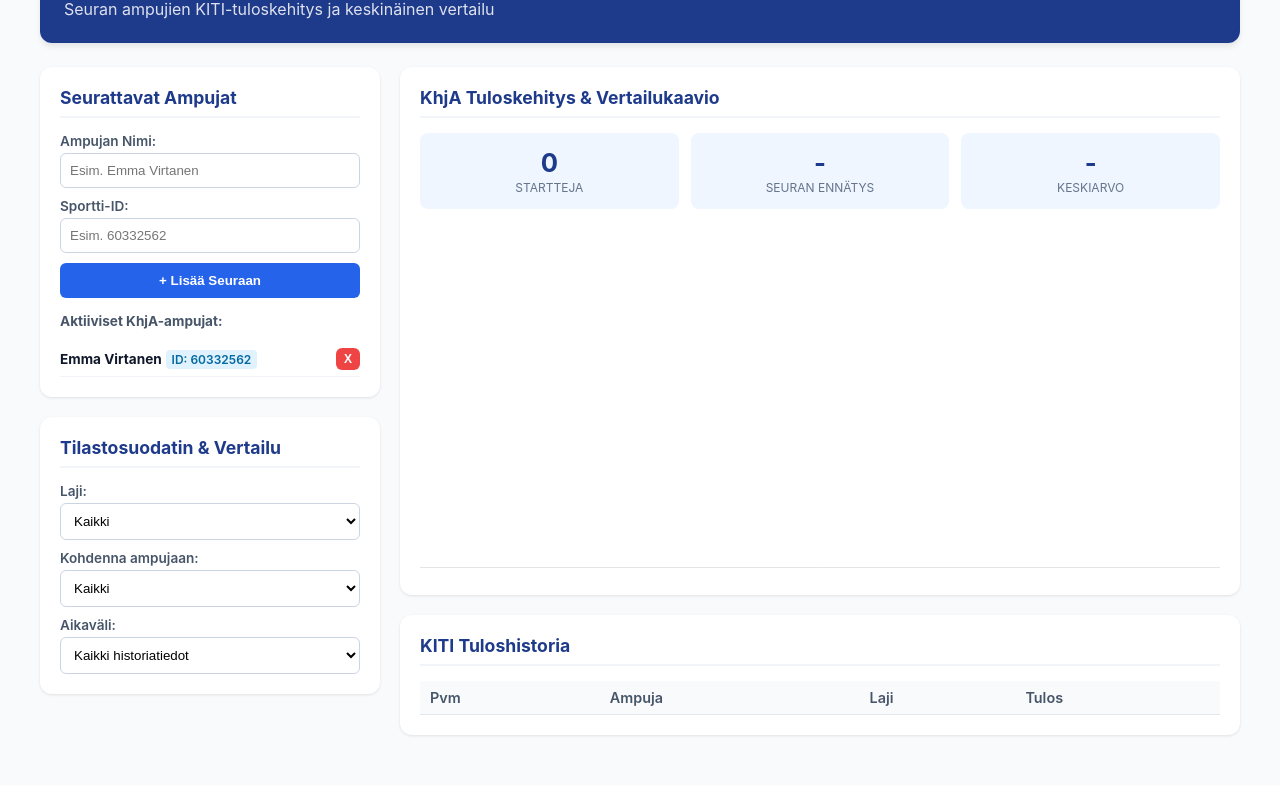
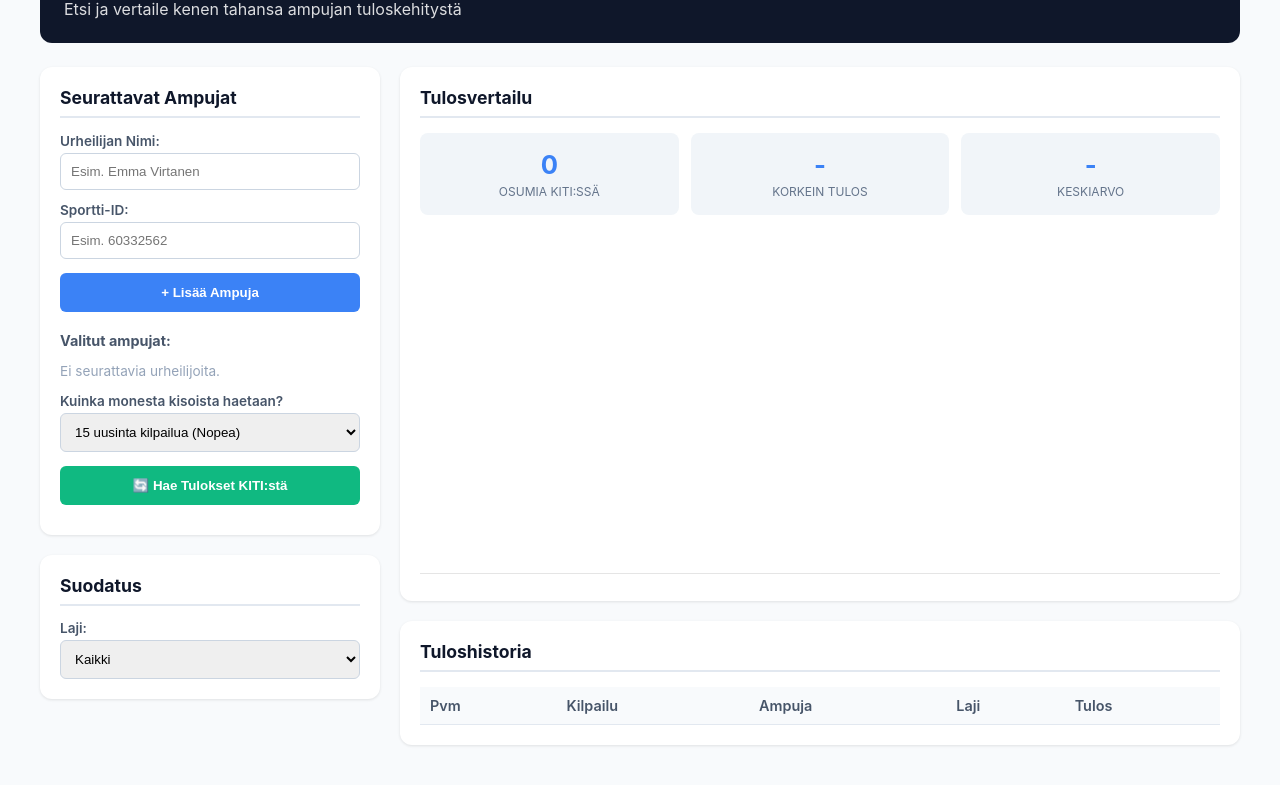
Before and after one commit to juhavir/khja-tilastot, a plain HTML site: page index.html in a window 1280 px wide. Shown: the part 86-871 px from the top of the page. Drawn offline with nearby package versions, Linux system fonts and the light colour scheme.

Commit message:
Update index.html

```diff
--- a/index.html
+++ b/index.html
@@ -3,193 +3,97 @@
 <head>
     <meta charset="UTF-8">
     <meta name="viewport" content="width=device-width, initial-scale=1.0">
-    <title>KhjA - Kauhajoen Ampujat | KITI Vertailu & Tilastot</title>
+    <title>KITI Tulosvertailu</title>
     <script src="https://cdn.jsdelivr.net/npm/chart.js"></script>
     <style>
-        :root {
-            --primary: #1e3a8a;
-            --primary-light: #2563eb;
-            --bg: #f8fafc;
-            --card-bg: #ffffff;
-            --text: #0f172a;
-        }
-
-        body {
-            font-family: -apple-system, BlinkMacSystemFont, "Segoe UI", Roboto, sans-serif;
-            background-color: var(--bg);
-            color: var(--text);
-            margin: 0;
-            padding: 20px;
-        }
-
+        :root { --primary: #0f172a; --primary-light: #3b82f6; --bg: #f8fafc; --card-bg: #ffffff; --text: #1e293b; }
+        body { font-family: -apple-system, BlinkMacSystemFont, "Segoe UI", Roboto, sans-serif; background-color: var(--bg); color: var(--text); margin: 0; padding: 20px; }
         .container { max-width: 1200px; margin: 0 auto; }
-
-        header {
-            background-color: var(--primary);
-            color: white;
-            padding: 24px;
-            border-radius: 12px;
-            margin-bottom: 24px;
-            box-shadow: 0 4px 6px -1px rgba(0,0,0,0.1);
-        }
-
+        header { background-color: var(--primary); color: white; padding: 24px; border-radius: 12px; margin-bottom: 24px; }
         header h1 { margin: 0; font-size: 1.8rem; }
         header p { margin: 6px 0 0 0; opacity: 0.85; }
-
-        .grid {
-            display: grid;
-            grid-template-columns: 1fr;
-            gap: 20px;
-        }
-
-        @media (min-width: 768px) {
-            .grid { grid-template-columns: 340px 1fr; }
-        }
-
-        .card {
-            background: var(--card-bg);
-            padding: 20px;
-            border-radius: 12px;
-            box-shadow: 0 1px 3px rgba(0,0,0,0.1);
-            margin-bottom: 20px;
-        }
-
-        h2 { font-size: 1.1rem; margin-top: 0; color: var(--primary); border-bottom: 2px solid #f1f5f9; padding-bottom: 8px;}
-
-        label { display: block; margin-top: 10px; font-weight: 600; font-size: 0.85rem; color: #475569; }
-        select, input {
-            width: 100%;
-            padding: 9px;
-            margin-top: 4px;
-            border: 1px solid #cbd5e1;
-            border-radius: 6px;
-            background-color: #fff;
-            box-sizing: border-box;
-        }
-
-        button {
-            width: 100%;
-            background-color: var(--primary-light);
-            color: white;
-            font-weight: 600;
-            border: none;
-            padding: 10px;
-            border-radius: 6px;
-            cursor: pointer;
-            margin-top: 10px;
-        }
-
-        button:hover { background-color: var(--primary); }
-        .btn-danger { background-color: #ef4444; margin-top: 0; padding: 4px 8px; font-size: 0.75rem; width: auto; }
-
-        .stats-grid {
-            display: grid;
-            grid-template-columns: repeat(auto-fit, minmax(130px, 1fr));
-            gap: 12px;
-            margin-bottom: 20px;
-        }
-
-        .stat-box {
-            background: #eff6ff;
-            padding: 14px;
-            border-radius: 8px;
-            text-align: center;
-        }
-
-        .stat-box .number { font-size: 1.6rem; font-weight: bold; color: var(--primary); }
-        .stat-box .label { font-size: 0.75rem; color: #64748b; margin-top: 2px; text-transform: uppercase; }
-
+        .grid { display: grid; grid-template-columns: 1fr; gap: 20px; }
+        @media (min-width: 768px) { .grid { grid-template-columns: 340px 1fr; } }
+        .card { background: var(--card-bg); padding: 20px; border-radius: 12px; box-shadow: 0 1px 3px rgba(0,0,0,0.1); margin-bottom: 20px; }
+        h2 { font-size: 1.1rem; margin-top: 0; color: var(--primary); border-bottom: 2px solid #e2e8f0; padding-bottom: 8px;}
+        label { display: block; margin-top: 12px; font-weight: 600; font-size: 0.85rem; color: #475569; }
+        select, input { width: 100%; padding: 10px; margin-top: 4px; border: 1px solid #cbd5e1; border-radius: 6px; box-sizing: border-box; }
+        button { width: 100%; background-color: var(--primary-light); color: white; font-weight: 600; border: none; padding: 12px; border-radius: 6px; cursor: pointer; margin-top: 14px; transition: 0.2s; }
+        button:hover { opacity: 0.9; }
+        button:disabled { background-color: #94a3b8; cursor: not-allowed; }
+        .btn-success { background-color: #10b981; }
+        .btn-danger { background-color: #ef4444; margin-top: 0; padding: 6px 10px; font-size: 0.8rem; width: auto; }
+        .stats-grid { display: grid; grid-template-columns: repeat(auto-fit, minmax(130px, 1fr)); gap: 12px; margin-bottom: 20px; }
+        .stat-box { background: #f1f5f9; padding: 16px; border-radius: 8px; text-align: center; }
+        .stat-box .number { font-size: 1.6rem; font-weight: bold; color: var(--primary-light); }
+        .stat-box .label { font-size: 0.75rem; color: #64748b; margin-top: 4px; text-transform: uppercase; }
         table { width: 100%; border-collapse: collapse; margin-top: 10px; font-size: 0.9rem; }
-        th, td { padding: 8px 10px; text-align: left; border-bottom: 1px solid #e2e8f0; }
+        th, td { padding: 10px; text-align: left; border-bottom: 1px solid #e2e8f0; }
         th { background-color: #f8fafc; color: #475569; font-weight: 600; }
-
-        .ampuja-item {
-            display: flex;
-            justify-content: space-between;
-            align-items: center;
-            padding: 6px 0;
-            border-bottom: 1px solid #f1f5f9;
-            font-size: 0.85rem;
-        }
-
-        .badge-id {
-            background-color: #e0f2fe;
-            color: #0369a1;
-            padding: 2px 6px;
-            border-radius: 4px;
-            font-size: 0.75rem;
-            font-weight: 600;
-        }
+        .ampuja-item { display: flex; justify-content: space-between; align-items: center; padding: 8px 0; border-bottom: 1px solid #f1f5f9; font-size: 0.9rem; }
+        .badge-id { background-color: #e0f2fe; color: #0369a1; padding: 2px 6px; border-radius: 4px; font-size: 0.75rem; font-weight: 600; margin-left: 6px; }
+        #statusText { font-size: 0.85rem; color: #10b981; margin-top: 10px; font-weight: 600; text-align: center; }
     </style>
 </head>
 <body>
 
 <div class="container">
     <header>
-        <h1>🎯 Kauhajoen Ampujat (KhjA)</h1>
-        <p>Seuran ampujien KITI-tuloskehitys ja keskinäinen vertailu</p>
+        <h1>🎯 KITI Tulosvertailu</h1>
+        <p>Etsi ja vertaile kenen tahansa ampujan tuloskehitystä</p>
     </header>
 
     <div class="grid">
-        <!-- Vasen sarake: Hallinta ja Suodattimet -->
+        <!-- Vasen sarake -->
         <div>
-            <!-- Ampujien hallinta -->
             <div class="card">
                 <h2>Seurattavat Ampujat</h2>
-                <label for="uusiNimi">Ampujan Nimi:</label>
+
+                <label for="uusiNimi">Urheilijan Nimi:</label>
                 <input type="text" id="uusiNimi" placeholder="Esim. Emma Virtanen">
 
                 <label for="uusiId">Sportti-ID:</label>
                 <input type="text" id="uusiId" placeholder="Esim. 60332562">
 
-                <button onclick="lisaaAmpuja()">+ Lisää Seuraan</button>
+                <button onclick="lisaaAmpuja()">+ Lisää Ampuja</button>
 
-                <h3 style="font-size: 0.85rem; margin-top: 15px; color: #475569;">Aktiiviset KhjA-ampujat:</h3>
+                <h3 style="font-size: 0.9rem; margin-top: 20px; color: #475569;">Valitut ampujat:</h3>
                 <div id="ampujatContainer"></div>
+
+                <label for="hakuMaara">Kuinka monesta kisoista haetaan?</label>
+                <select id="hakuMaara">
+                    <option value="15">15 uusinta kilpailua (Nopea)</option>
+                    <option value="30">30 uusinta kilpailua (Laaja)</option>
+                    <option value="60">60 uusinta kilpailua (Historiadata)</option>
+                </select>
+
+                <button id="haeBtn" class="btn-success" onclick="haeTiedot()">🔄 Hae Tulokset KITI:stä</button>
+                <div id="statusText"></div>
             </div>
 
-            <!-- Suodatus ja aikaväli -->
             <div class="card">
-                <h2>Tilastosuodatin & Vertailu</h2>
-
+                <h2>Suodatus</h2>
                 <label for="lajiSelect">Laji:</label>
                 <select id="lajiSelect" onchange="paivitaNakyma()"><option value="Kaikki">Kaikki lajit</option></select>
-
-                <label for="ampujaSelect">Kohdenna ampujaan:</label>
-                <select id="ampujaSelect" onchange="paivitaNakyma()"><option value="Kaikki">Kaikki (Seuravertailu)</option></select>
-
-                <label for="aikavaliSelect">Aikaväli:</label>
-                <select id="aikavaliSelect" onchange="paivitaNakyma()">
-                    <option value="kaikki">Kaikki historiatiedot</option>
-                    <option value="vuosi">Viimeisin vuosi</option>
-                    <option value="6kk">Viimeisimmät 6 kk</option>
-                </select>
             </div>
         </div>
 
-        <!-- Oikea sarake: Visualisointi ja Tulokset -->
+        <!-- Oikea sarake -->
         <div>
             <div class="card">
-                <h2>KhjA Tuloskehitys & Vertailukaavio</h2>
+                <h2>Tulosvertailu</h2>
                 <div class="stats-grid">
-                    <div class="stat-box"><div class="number" id="statKisaLkm">0</div><div class="label">Startteja</div></div>
-                    <div class="stat-box"><div class="number" id="statParas">-</div><div class="label">Seuran Ennätys</div></div>
+                    <div class="stat-box"><div class="number" id="statKisaLkm">0</div><div class="label">Osumia KITI:ssä</div></div>
+                    <div class="stat-box"><div class="number" id="statParas">-</div><div class="label">Korkein Tulos</div></div>
                     <div class="stat-box"><div class="number" id="statKeskiarvo">-</div><div class="label">Keskiarvo</div></div>
                 </div>
                 <canvas id="tulosKaavio" height="130"></canvas>
             </div>
 
             <div class="card">
-                <h2>KITI Tuloshistoria</h2>
+                <h2>Tuloshistoria</h2>
                 <table>
-                    <thead>
-                        <tr>
-                            <th>Pvm</th>
-                            <th>Ampuja</th>
-                            <th>Laji</th>
-                            <th>Tulos</th>
-                        </tr>
-                    </thead>
+                    <thead><tr><th>Pvm</th><th>Kilpailu</th><th>Ampuja</th><th>Laji</th><th>Tulos</th></tr></thead>
                     <tbody id="tulosTaulukko"></tbody>
                 </table>
             </div>
@@ -198,23 +102,9 @@
 </div>
 
 <script>
-let tulosData = [];
-let ampujatData = JSON.parse(localStorage.getItem("khja_vertailu_ampujat")) || [
-    { nimi: "Emma Virtanen", id: "60332562" }
-];
+let tulosData = JSON.parse(localStorage.getItem("kiti_tulokset")) || [];
+let ampujatData = JSON.parse(localStorage.getItem("kiti_ampujat")) || [];
 let myChart = null;
-
-async function lataaKitiData() {
-    try {
-        const res = await fetch('data.json?v=' + new Date().getTime());
-        if (res.ok) {
-            tulosData = await res.json();
-        }
-    } catch (e) {
-        console.log("KITI-dataa ladataan taustalla...");
-    }
-    alustaSovellus();
-}
 
 function alustaSovellus() {
     paivitaAmpujatLista();
@@ -224,68 +114,163 @@ function alustaSovellus() {
 
 function paivitaAmpujatLista() {
     const container = document.getElementById("ampujatContainer");
+    if(ampujatData.length === 0) {
+        container.innerHTML = '<p style="font-size:0.85rem; color:#94a3b8;">Ei seurattavia urheilijoita.</p>';
+    } else {
         container.innerHTML = ampujatData.map((a, i) => `
             <div class="ampuja-item">
                 <span><b>${a.nimi}</b> ${a.id ? '<span class="badge-id">ID: ' + a.id + '</span>' : ''}</span>
                 <button class="btn-danger" onclick="poistaAmpuja(${i})">X</button>
             </div>
         `).join("");
-    localStorage.setItem("khja_vertailu_ampujat", JSON.stringify(ampujatData));
+    }
+    localStorage.setItem("kiti_ampujat", JSON.stringify(ampujatData));
 }
 
 function lisaaAmpuja() {
     const nimi = document.getElementById("uusiNimi").value.trim();
     const id = document.getElementById("uusiId").value.trim();
-    if (!nimi) return alert("Syötä ampujan nimi!");
+    if (!nimi) return alert("Ampujan nimi on pakollinen.");
 
     ampujatData.push({ nimi: nimi, id: String(id) });
     document.getElementById("uusiNimi").value = "";
     document.getElementById("uusiId").value = "";
     paivitaAmpujatLista();
-    paivitaValikot();
 }
 
 function poistaAmpuja(index) {
     ampujatData.splice(index, 1);
     paivitaAmpujatLista();
+}
+
+async function fetchProxy(url) {
+    // Varma proxy, joka pakkaa vastauksen JSON-muotoon estäen selaimen CORS-virheet
+    const proxyUrl = `https://api.allorigins.win/get?url=${encodeURIComponent(url)}`;
+    const response = await fetch(proxyUrl);
+    if (!response.ok) throw new Error("Proxy-yhteys epäonnistui");
+    const data = await response.json();
+    if (!data.contents) throw new Error("Tyhjä vastaus");
+    return JSON.parse(data.contents);
+}
+
+function etsiSyvalta(data, oletusLaji = "Ampumaurheilu") {
+    let results = [];
+    if (typeof data === 'object' && data !== null && !Array.isArray(data)) {
+        let laji = data.eventName || data.categoryName || data.seriesName || data.sportName || oletusLaji;
+        let onAmpuja = data.firstName || data.lastName || data.athleteName || data.personId || data.sportId;
+        let onTulos = data.score !== undefined || data.totalScore !== undefined || data.result !== undefined;
+
+        if (onAmpuja && onTulos) {
+            data._loytyi_laji = laji;
+            results.push(data);
+        }
+        for (let key in data) {
+            if (typeof data[key] === 'object') {
+                results = results.concat(etsiSyvalta(data[key], laji));
+            }
+        }
+    } else if (Array.isArray(data)) {
+        for (let item of data) {
+            results = results.concat(etsiSyvalta(item, oletusLaji));
+        }
+    }
+    return results;
+}
+
+async function haeTiedot() {
+    if (ampujatData.length === 0) return alert("Lisää ensin vähintään yksi ampuja listalle.");
+
+    const haeBtn = document.getElementById("haeBtn");
+    const statusEl = document.getElementById("statusText");
+    const maxKisa = parseInt(document.getElementById("hakuMaara").value);
+
+    haeBtn.disabled = true;
+    statusEl.innerText = "Yhdistetään KITI-tietokantaan...";
+    let uudetTulokset = [];
+
+    try {
+        const comps = await fetchProxy("https://kiti.ampumaurheiluliitto.fi/api/competitions");
+        let kisaLista = Array.isArray(comps) ? comps : (comps.content || comps.competitions || []);
+        kisaLista = kisaLista.slice(0, maxKisa);
+
+        statusEl.innerText = `Tutkitaan ${kisaLista.length} kilpailua...`;
+
+        for (let i = 0; i < kisaLista.length; i++) {
+            let comp = kisaLista[i];
+            if (!comp.id) continue;
+
+            statusEl.innerText = `Haetaan kilpailua ${i+1}/${kisaLista.length}...`;
+
+            try {
+                const tulosDataRaw = await fetchProxy(`https://kiti.ampumaurheiluliitto.fi/api/competitions/${comp.id}/results`);
+                const kaikkiRivit = etsiSyvalta(tulosDataRaw);
+
+                for (let rivi of kaikkiRivit) {
+                    const rowId = String(rivi.licenseNumber || rivi.sportId || rivi.personId || rivi.athleteId || "").trim();
+                    const rowName = String(rivi.athleteName || `${rivi.lastName || ''} ${rivi.firstName || ''}`).trim().toLowerCase();
+
+                    // Suodatus: Täsmääkö tulosrivi lisättyihin ampujiin
+                    const kohdeAmpuja = ampujatData.find(a => {
+                        const matchId = a.id && rowId === String(a.id);
+                        const matchName = a.nimi && rowName.includes(a.nimi.toLowerCase());
+                        return matchId || matchName;
+                    });
+
+                    if (kohdeAmpuja) {
+                        const tRaw = rivi.score || rivi.totalScore || rivi.result || rivi.total || 0;
+                        const tVal = parseFloat(String(tRaw).replace(",", "."));
+                        if (tVal > 0) {
+                            uudetTulokset.push({
+                                pvm: (comp.startDate || comp.date || "2026-01-01").substring(0, 10),
+                                kilpailu: comp.name || comp.title || "Kilpailu",
+                                ampuja: kohdeAmpuja.nimi,
+                                laji: rivi._loytyi_laji,
+                                tulos: tVal
+                            });
+                        }
+                    }
+                }
+            } catch (e) {
+                console.log("Ohitettiin kilpailu virheen vuoksi", comp.id);
+            }
+        }
+
+        // Poistetaan duplikaatit
+        const uniikit = [];
+        const seen = new Set();
+        uudetTulokset.forEach(r => {
+            const uid = `${r.pvm}_${r.ampuja}_${r.laji}_${r.tulos}`;
+            if (!seen.has(uid)) {
+                seen.add(uid);
+                uniikit.push(r);
+            }
+        });
+
+        if (uniikit.length > 0) {
+            tulosData = uniikit;
+            localStorage.setItem("kiti_tulokset", JSON.stringify(tulosData));
+            statusEl.innerText = `Valmis! Löytyi ${uniikit.length} tulosta.`;
             paivitaValikot();
+            paivitaNakyma();
+        } else {
+            statusEl.innerText = "Ei löytynyt tuloksia valituille urheilijoille tässä kisa-otannassa.";
+        }
+    } catch (err) {
+        statusEl.innerText = "Yhteys KITI-rajapintaan epäonnistui.";
+        alert("Haku epäonnistui välityspalvelimen virheen vuoksi. Yritä hetken kuluttua uudelleen.");
+    }
+
+    haeBtn.disabled = false;
 }
 
 function paivitaValikot() {
     const lajit = ["Kaikki", ...new Set(tulosData.map(d => d.laji))];
-    const ampujat = ["Kaikki", ...new Set(tulosData.map(d => d.ampuja))];
-
     document.getElementById("lajiSelect").innerHTML = lajit.map(l => `<option value="${l}">${l}</option>`).join("");
-    document.getElementById("ampujaSelect").innerHTML = ampujat.map(a => `<option value="${a}">${a}</option>`).join("");
-}
-
-function suodataData() {
-    const valittuLaji = document.getElementById("lajiSelect").value;
-    const valittuAmpuja = document.getElementById("ampujaSelect").value;
-    const aikavali = document.getElementById("aikavaliSelect").value;
-
-    const nykyhetki = new Date();
-
-    return tulosData.filter(d => {
-        const lajiOk = (valittuLaji === "Kaikki" || d.laji === valittuLaji);
-        const ampujaOk = (valittuAmpuja === "Kaikki" || d.ampuja === valittuAmpuja);
-
-        let aikaOk = true;
-        if (aikavali !== "kaikki") {
-            const dPvm = new Date(d.pvm);
-            const diffAika = Math.abs(nykyhetki - dPvm);
-            const diffPaivat = Math.ceil(diffAika / (1000 * 60 * 60 * 24));
-
-            if (aikavali === "vuosi" && diffPaivat > 365) aikaOk = false;
-            if (aikavali === "6kk" && diffPaivat > 180) aikaOk = false;
-        }
-
-        return lajiOk && ampujaOk && aikaOk;
-    });
 }
 
 function paivitaNakyma() {
-    const data = suodataData();
+    const valittuLaji = document.getElementById("lajiSelect").value;
+    const data = tulosData.filter(d => valittuLaji === "Kaikki" || d.laji === valittuLaji);
 
     document.getElementById("statKisaLkm").innerText = data.length;
     if (data.length > 0) {
@@ -298,9 +283,10 @@ function paivitaNakyma() {
     }
 
     const tbody = document.getElementById("tulosTaulukko");
-    tbody.innerHTML = data.map(d => `
+    tbody.innerHTML = data.sort((a,b) => new Date(b.pvm) - new Date(a.pvm)).map(d => `
         <tr>
             <td>${d.pvm}</td>
+            <td style="font-size: 0.8rem; color: #64748b;">${d.kilpailu}</td>
             <td><b>${d.ampuja}</b></td>
             <td>${d.laji}</td>
             <td><b>${d.tulos}</b></td>
@@ -316,9 +302,8 @@ function piirraKaavio(data) {
 
     if (myChart) { myChart.destroy(); }
 
-    // Ryhmitellään tulokset ampujittain rinnakkain vertailua varten
     const ampujat = [...new Set(sorted.map(d => d.ampuja))];
-    const variPaletti = ['#2563eb', '#dc2626', '#059669', '#d97706', '#9333ea'];
+    const variPaletti = ['#3b82f6', '#ef4444', '#10b981', '#f59e0b', '#8b5cf6', '#ec4899', '#06b6d4'];
 
     const datasets = ampujat.map((amp, idx) => {
         const ampujaData = sorted.filter(d => d.ampuja === amp);
@@ -327,8 +312,10 @@ function piirraKaavio(data) {
             data: ampujaData.map(d => ({ x: d.pvm, y: d.tulos })),
             borderColor: variPaletti[idx % variPaletti.length],
             borderWidth: 2,
-            tension: 0.2,
-            fill: false
+            tension: 0.1,
+            fill: false,
+            pointBackgroundColor: variPaletti[idx % variPaletti.length],
+            pointRadius: 4
         };
     });
 
@@ -337,17 +324,13 @@ function piirraKaavio(data) {
         data: { datasets: datasets },
         options: {
             responsive: true,
-            plugins: {
-                legend: { display: true, position: 'top' }
-            },
-            scales: {
-                x: { type: 'category' }
-            }
+            plugins: { legend: { display: true, position: 'top' } },
+            scales: { x: { type: 'category' } }
         }
     });
 }
 
-window.onload = lataaKitiData;
+window.onload = alustaSovellus;
 </script>
 </body>
 </html>
```
Lines whose indentation alone changed are shown as unchanged.
